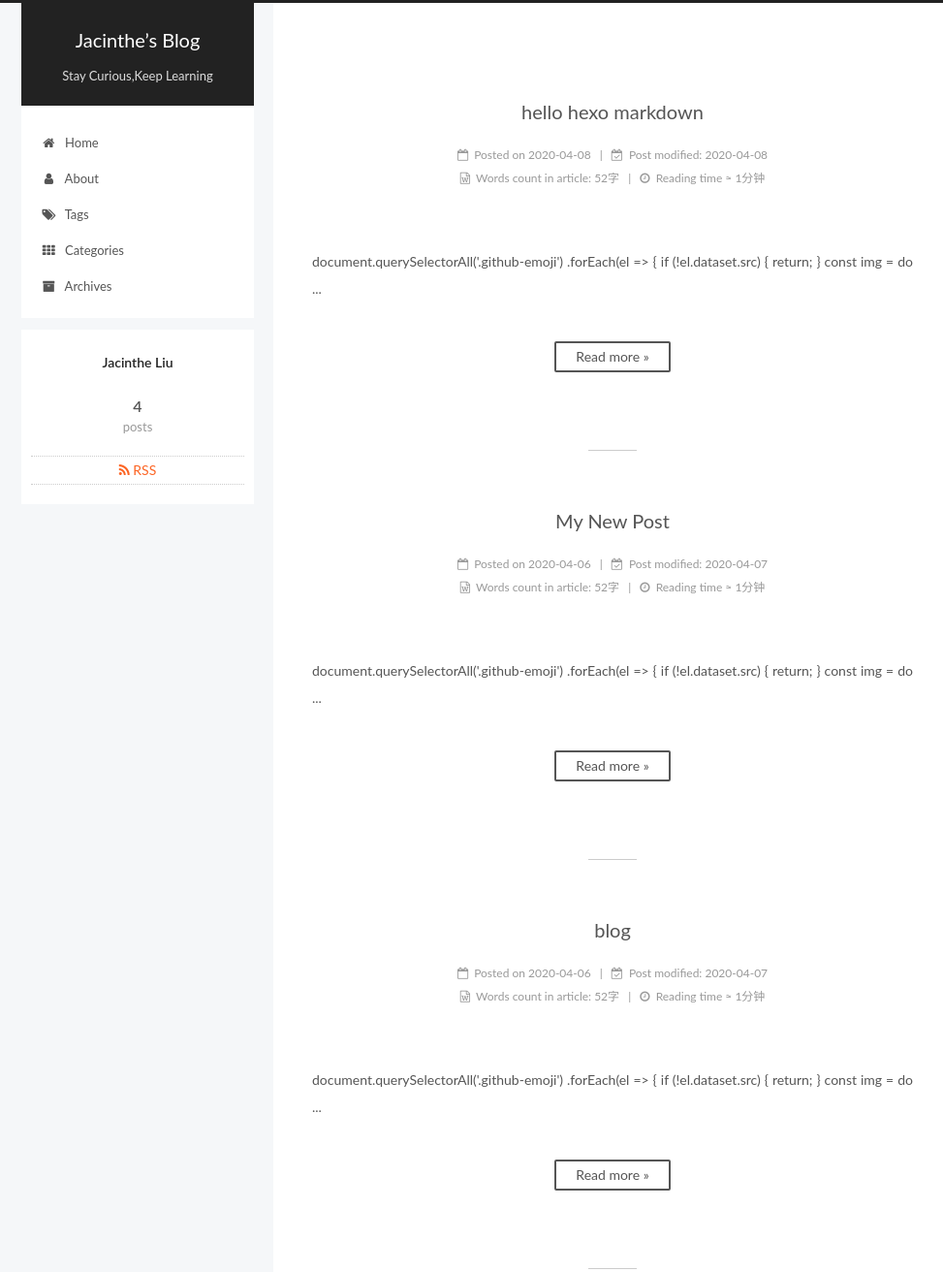
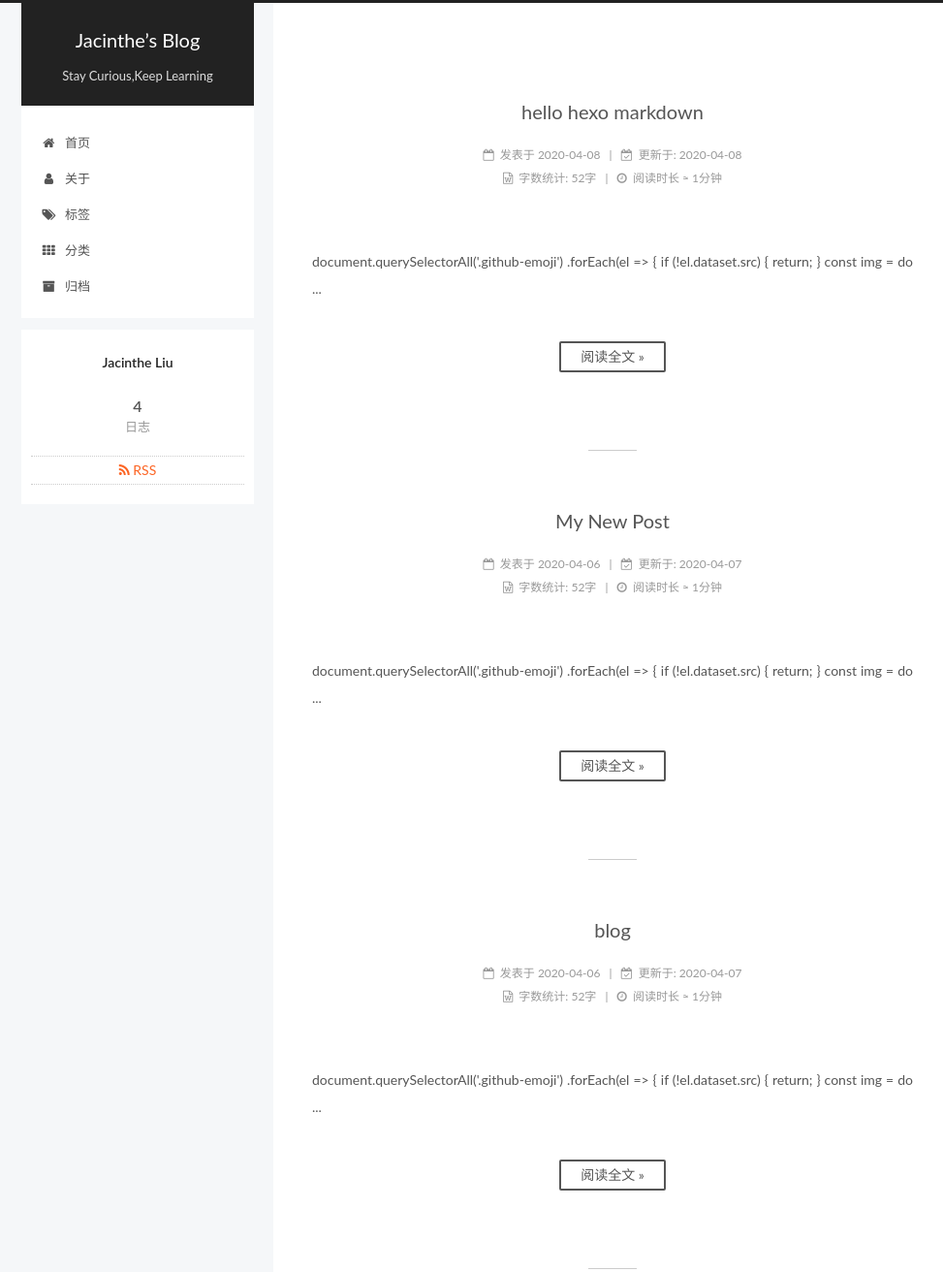
Before and after one commit to jacintheliu/jacinthe.github.io, a plain HTML site: page index.html in a window 1280 px wide. Shown: the top 1312 px of the page at 97% size, without its empty margins (138-1111 px from the left). Drawn offline with Linux system fonts and the light colour scheme.

Commit message:
Site updated: 2020-04-08 14:28:44

```diff
--- a/css/main.css
+++ b/css/main.css
@@ -1819,7 +1819,7 @@ pre .javascript .function {
   width: 4px;
   height: 4px;
   border-radius: 50%;
-  background: #ffd10d;
+  background: #8e6ba2;
 }
 .links-of-blogroll {
   font-size: 13px;
--- a/index.html
+++ b/index.html
@@ -5,7 +5,7 @@
 
 
 
-<html class="theme-next pisces use-motion" lang="zh-CN">
+<html class="theme-next pisces use-motion" lang="zh-Hans">
 <head>
   <meta charset="UTF-8"/>
 <meta http-equiv="X-UA-Compatible" content="IE=edge" />
@@ -89,7 +89,6 @@
 <meta property="og:url" content="https://jacintheliu.github.io/index.html">
 <meta property="og:site_name" content="Jacinthe’s Blog">
 <meta property="og:description" content="记录与分享学习的知识和技能">
-<meta property="og:locale" content="zh_CN">
 <meta property="article:author" content="Jacinthe Liu">
 <meta property="article:tag" content="Jacinthe">
 <meta property="article:tag" content="Hexo">
@@ -113,7 +112,7 @@
     motion: {"enable":true,"async":false,"transition":{"post_block":"fadeIn","post_header":"slideDownIn","post_body":"slideDownIn","coll_header":"slideLeftIn","sidebar":"slideUpIn"}},
     duoshuo: {
       userId: '0',
-      author: 'Author'
+      author: '博主'
     },
     algolia: {
       applicationID: '',
@@ -145,7 +144,7 @@
 
 <meta name="generator" content="Hexo 4.2.0"><link rel="stylesheet" href="/css/prism-tomorrow.css" type="text/css"></head>
 
-<body itemscope itemtype="http://schema.org/WebPage" lang="zh-CN">
+<body itemscope itemtype="http://schema.org/WebPage" lang="zh-Hans">
 
 
 
@@ -194,7 +193,7 @@
 
               <i class="menu-item-icon fa fa-fw fa-home"></i> <br />
 
-            Home
+            首页
           </a>
         </li>
 
@@ -204,7 +203,7 @@
 
               <i class="menu-item-icon fa fa-fw fa-user"></i> <br />
 
-            About
+            关于
           </a>
         </li>
 
@@ -214,7 +213,7 @@
 
               <i class="menu-item-icon fa fa-fw fa-tags"></i> <br />
 
-            Tags
+            标签
           </a>
         </li>
 
@@ -224,7 +223,7 @@
 
               <i class="menu-item-icon fa fa-fw fa-th"></i> <br />
 
-            Categories
+            分类
           </a>
         </li>
 
@@ -234,7 +233,7 @@
 
               <i class="menu-item-icon fa fa-fw fa-archive"></i> <br />
 
-            Archives
+            归档
           </a>
         </li>
 
@@ -300,9 +299,9 @@
                 <i class="fa fa-calendar-o"></i>
               </span>
 
-                <span class="post-meta-item-text">Posted on</span>
+                <span class="post-meta-item-text">发表于</span>
 
-              <time title="Post created" itemprop="dateCreated datePublished" datetime="2020-04-08T13:53:20+08:00">
+              <time title="创建于" itemprop="dateCreated datePublished" datetime="2020-04-08T13:53:20+08:00">
                 2020-04-08
               </time>
 
@@ -316,9 +315,9 @@
                 <i class="fa fa-calendar-check-o"></i>
               </span>
 
-                <span class="post-meta-item-text">Post modified&#58;</span>
+                <span class="post-meta-item-text">更新于&#58;</span>
 
-              <time title="Post modified" itemprop="dateModified" datetime="2020-04-08T13:54:02+08:00">
+              <time title="更新于" itemprop="dateModified" datetime="2020-04-08T13:54:02+08:00">
                 2020-04-08
               </time>
 
@@ -343,9 +342,9 @@
                   <i class="fa fa-file-word-o"></i>
                 </span>
 
-                  <span class="post-meta-item-text">Words count in article&#58;</span>
+                  <span class="post-meta-item-text">字数统计&#58;</span>
 
-                <span title="Words count in article">
+                <span title="字数统计">
                   52字
                 </span>
 
@@ -359,9 +358,9 @@
                   <i class="fa fa-clock-o"></i>
                 </span>
 
-                  <span class="post-meta-item-text">Reading time &asymp;</span>
+                  <span class="post-meta-item-text">阅读时长 &asymp;</span>
 
-                <span title="Reading time">
+                <span title="阅读时长">
                   1分钟
                 </span>
 
@@ -394,7 +393,7 @@
           <!--noindex-->
           <div class="post-button text-center">
             <a class="btn" href="/2020/0408:/category/null/#more" rel="contents">
-              Read more &raquo;
+              阅读全文 &raquo;
             </a>
           </div>
           <!--/noindex-->
@@ -473,9 +472,9 @@
                 <i class="fa fa-calendar-o"></i>
               </span>
 
-                <span class="post-meta-item-text">Posted on</span>
+                <span class="post-meta-item-text">发表于</span>
 
-              <time title="Post created" itemprop="dateCreated datePublished" datetime="2020-04-06T22:24:59+08:00">
+              <time title="创建于" itemprop="dateCreated datePublished" datetime="2020-04-06T22:24:59+08:00">
                 2020-04-06
               </time>
 
@@ -489,9 +488,9 @@
                 <i class="fa fa-calendar-check-o"></i>
               </span>
 
-                <span class="post-meta-item-text">Post modified&#58;</span>
+                <span class="post-meta-item-text">更新于&#58;</span>
 
-              <time title="Post modified" itemprop="dateModified" datetime="2020-04-07T21:19:13+08:00">
+              <time title="更新于" itemprop="dateModified" datetime="2020-04-07T21:19:13+08:00">
                 2020-04-07
               </time>
 
@@ -516,9 +515,9 @@
                   <i class="fa fa-file-word-o"></i>
                 </span>
 
-                  <span class="post-meta-item-text">Words count in article&#58;</span>
+                  <span class="post-meta-item-text">字数统计&#58;</span>
 
-                <span title="Words count in article">
+                <span title="字数统计">
                   52字
                 </span>
 
@@ -532,9 +531,9 @@
                   <i class="fa fa-clock-o"></i>
                 </span>
 
-                  <span class="post-meta-item-text">Reading time &asymp;</span>
+                  <span class="post-meta-item-text">阅读时长 &asymp;</span>
 
-                <span title="Reading time">
+                <span title="阅读时长">
                   1分钟
                 </span>
 
@@ -567,7 +566,7 @@
           <!--noindex-->
           <div class="post-button text-center">
             <a class="btn" href="/2020/0406:/category/undefined/#more" rel="contents">
-              Read more &raquo;
+              阅读全文 &raquo;
             </a>
           </div>
           <!--/noindex-->
@@ -646,9 +645,9 @@
                 <i class="fa fa-calendar-o"></i>
               </span>
 
-                <span class="post-meta-item-text">Posted on</span>
+                <span class="post-meta-item-text">发表于</span>
 
-              <time title="Post created" itemprop="dateCreated datePublished" datetime="2020-04-06T22:18:46+08:00">
+              <time title="创建于" itemprop="dateCreated datePublished" datetime="2020-04-06T22:18:46+08:00">
                 2020-04-06
               </time>
 
@@ -662,9 +661,9 @@
                 <i class="fa fa-calendar-check-o"></i>
               </span>
 
-                <span class="post-meta-item-text">Post modified&#58;</span>
+                <span class="post-meta-item-text">更新于&#58;</span>
 
-              <time title="Post modified" itemprop="dateModified" datetime="2020-04-07T21:19:13+08:00">
+              <time title="更新于" itemprop="dateModified" datetime="2020-04-07T21:19:13+08:00">
                 2020-04-07
               </time>
 
@@ -689,9 +688,9 @@
                   <i class="fa fa-file-word-o"></i>
                 </span>
 
-                  <span class="post-meta-item-text">Words count in article&#58;</span>
+                  <span class="post-meta-item-text">字数统计&#58;</span>
 
-                <span title="Words count in article">
+                <span title="字数统计">
                   52字
                 </span>
 
@@ -705,9 +704,9 @@
                   <i class="fa fa-clock-o"></i>
                 </span>
 
-                  <span class="post-meta-item-text">Reading time &asymp;</span>
+                  <span class="post-meta-item-text">阅读时长 &asymp;</span>
 
-                <span title="Reading time">
+                <span title="阅读时长">
                   1分钟
                 </span>
 
@@ -740,7 +739,7 @@
           <!--noindex-->
           <div class="post-button text-center">
             <a class="btn" href="/2020/0406:/category/undefined/#more" rel="contents">
-              Read more &raquo;
+              阅读全文 &raquo;
             </a>
           </div>
           <!--/noindex-->
@@ -819,9 +818,9 @@
                 <i class="fa fa-calendar-o"></i>
               </span>
 
-                <span class="post-meta-item-text">Posted on</span>
+                <span class="post-meta-item-text">发表于</span>
 
-              <time title="Post created" itemprop="dateCreated datePublished" datetime="2020-04-06T19:36:57+08:00">
+              <time title="创建于" itemprop="dateCreated datePublished" datetime="2020-04-06T19:36:57+08:00">
                 2020-04-06
               </time>
 
@@ -835,9 +834,9 @@
                 <i class="fa fa-calendar-check-o"></i>
               </span>
 
-                <span class="post-meta-item-text">Post modified&#58;</span>
+                <span class="post-meta-item-text">更新于&#58;</span>
 
-              <time title="Post modified" itemprop="dateModified" datetime="2020-04-07T21:19:13+08:00">
+              <time title="更新于" itemprop="dateModified" datetime="2020-04-07T21:19:13+08:00">
                 2020-04-07
               </time>
 
@@ -862,9 +861,9 @@
                   <i class="fa fa-file-word-o"></i>
                 </span>
 
-                  <span class="post-meta-item-text">Words count in article&#58;</span>
+                  <span class="post-meta-item-text">字数统计&#58;</span>
 
-                <span title="Words count in article">
+                <span title="字数统计">
                   125字
                 </span>
 
@@ -878,9 +877,9 @@
                   <i class="fa fa-clock-o"></i>
                 </span>
 
-                  <span class="post-meta-item-text">Reading time &asymp;</span>
+                  <span class="post-meta-item-text">阅读时长 &asymp;</span>
 
-                <span title="Reading time">
+                <span title="阅读时长">
                   1分钟
                 </span>
 
@@ -909,7 +908,7 @@
           <!--noindex-->
           <div class="post-button text-center">
             <a class="btn" href="/2020/0406:/category/undefined/#more" rel="contents">
-              Read more &raquo;
+              阅读全文 &raquo;
             </a>
           </div>
           <!--/noindex-->
@@ -993,7 +992,7 @@
                 <a href="/archives/%20%7C%7C%20archive">
 
                   <span class="site-state-item-count">4</span>
-                  <span class="site-state-item-name">posts</span>
+                  <span class="site-state-item-name">日志</span>
                 </a>
               </div>
 
```
Also changed, not shown: 404.html (+9 -10 lines), 404/index.html (+9 -10 lines), about/index.html (+9 -10 lines), archives/2020/04/index.html (+11 -12 lines), archives/2020/index.html (+11 -12 lines), archives/index.html (+11 -12 lines), categories/index.html (+10 -11 lines), contact/index.html (+9 -10 lines), friends/index.html (+9 -10 lines), tags/index.html (+10 -11 lines).
